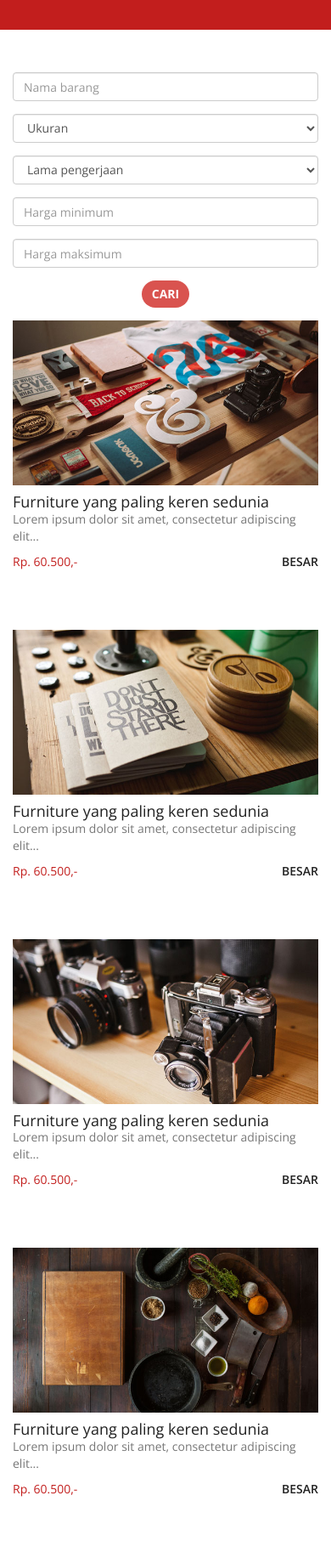
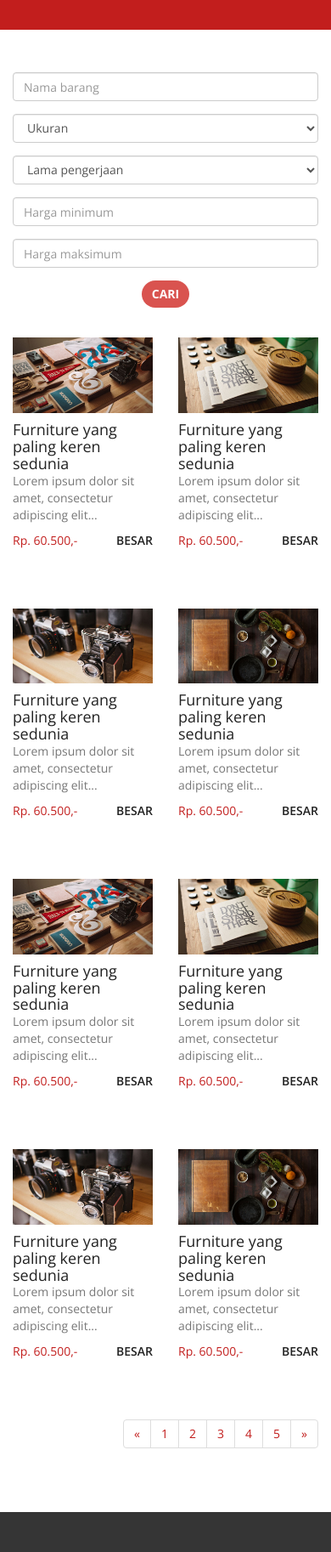
Before and after one commit to Zythlab/perdana-living, a plain HTML site: page list_semua_barang.html in a window 390 px wide. Shown: the part 131-1957 px from the top of the page at 85% size. Drawn offline with nearby package versions, Linux system fonts and the light colour scheme.

```diff
--- a/css/creative.css
+++ b/css/creative.css
@@ -379,9 +379,14 @@
 body {
   webkit-tap-highlight-color: #222222;
 }
+.carousel-inner{
+  max-height: 600px;
+}
 .carousel-inner .carousel-img{
   width: auto;
-  max-height: 600px;
+  position:relative;
+    top:25%;
+    transform: translateY(-25%);
 }
 .navbar-brand img{
   max-height: 30px
--- a/list_semua_barang.html
+++ b/list_semua_barang.html
@@ -127,7 +127,7 @@
                         </div>
                     </div>
                 </div>
-                <div class="col-lg-3 col-md-6">
+                <div class="col-lg-3 col-md-6 col-xs-6">
                     <div class="product-box">
                         <a href="#">
                             <div class="box-image">
@@ -142,7 +142,7 @@
                         </a>
                     </div>
                 </div>
-                <div class="col-lg-3 col-md-6">
+                <div class="col-lg-3 col-md-6 col-xs-6">
                     <div class="product-box">
                         <a href="#">
                             <div class="box-image">
@@ -157,7 +157,7 @@
                         </a>
                     </div>
                 </div>
-                <div class="col-lg-3 col-md-6">
+                <div class="col-lg-3 col-md-6 col-xs-6">
                     <div class="product-box">
                         <a href="#">
                             <div class="box-image">
@@ -172,7 +172,7 @@
                         </a>
                     </div>
                 </div>
-                <div class="col-lg-3 col-md-6">
+                <div class="col-lg-3 col-md-6 col-xs-6">
                     <div class="product-box">
                         <a href="#">
                             <div class="box-image">
@@ -187,7 +187,7 @@
                         </a>
                     </div>
                 </div>
-                <div class="col-lg-3 col-md-6">
+                <div class="col-lg-3 col-md-6 col-xs-6">
                     <div class="product-box">
                         <a href="#">
                             <div class="box-image">
@@ -202,7 +202,7 @@
                         </a>
                     </div>
                 </div>
-                <div class="col-lg-3 col-md-6">
+                <div class="col-lg-3 col-md-6 col-xs-6">
                     <div class="product-box">
                         <a href="#">
                             <div class="box-image">
@@ -217,7 +217,7 @@
                         </a>
                     </div>
                 </div>
-                <div class="col-lg-3 col-md-6">
+                <div class="col-lg-3 col-md-6 col-xs-6">
                     <div class="product-box">
                         <a href="#">
                             <div class="box-image">
@@ -232,7 +232,7 @@
                         </a>
                     </div>
                 </div>
-                <div class="col-lg-3 col-md-6">
+                <div class="col-lg-3 col-md-6 col-xs-6">
                     <div class="product-box">
                         <a href="#">
                             <div class="box-image">
```
Also changed, not shown: index.html (+4 -4 lines).
